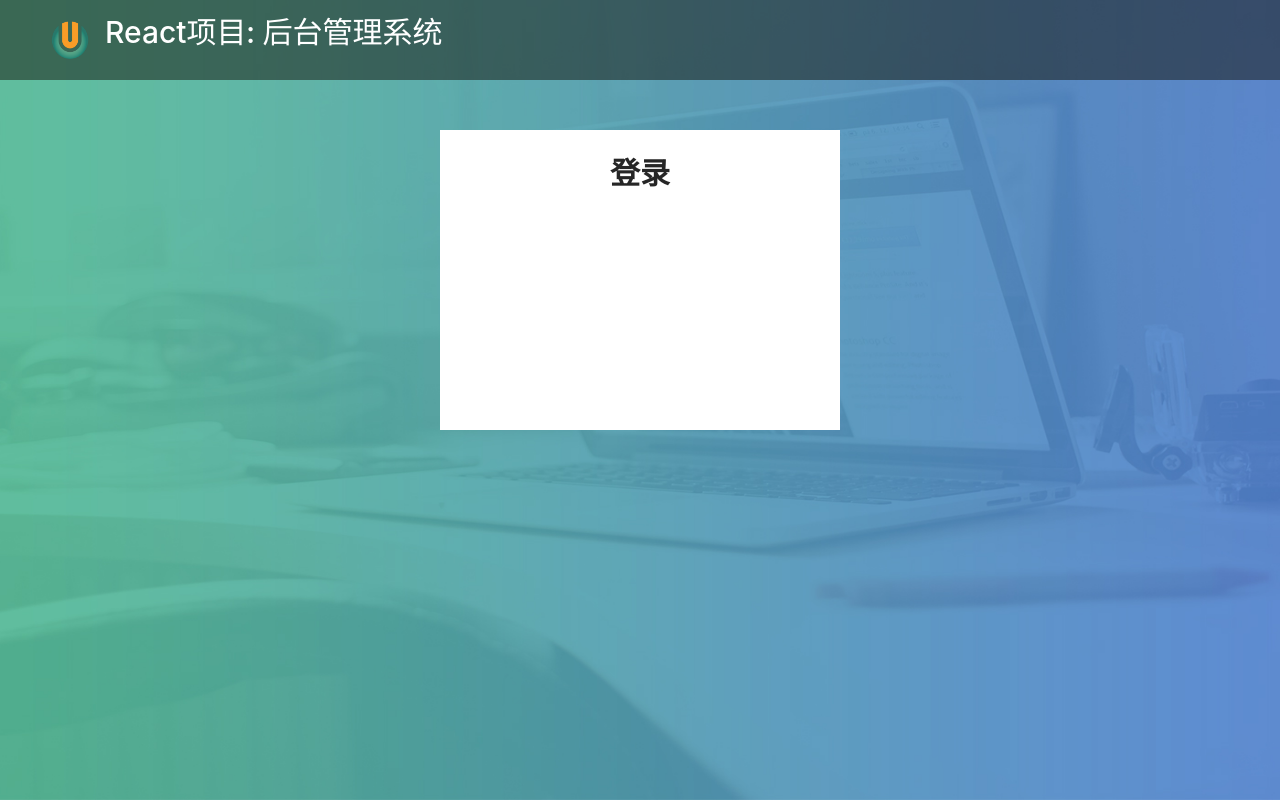
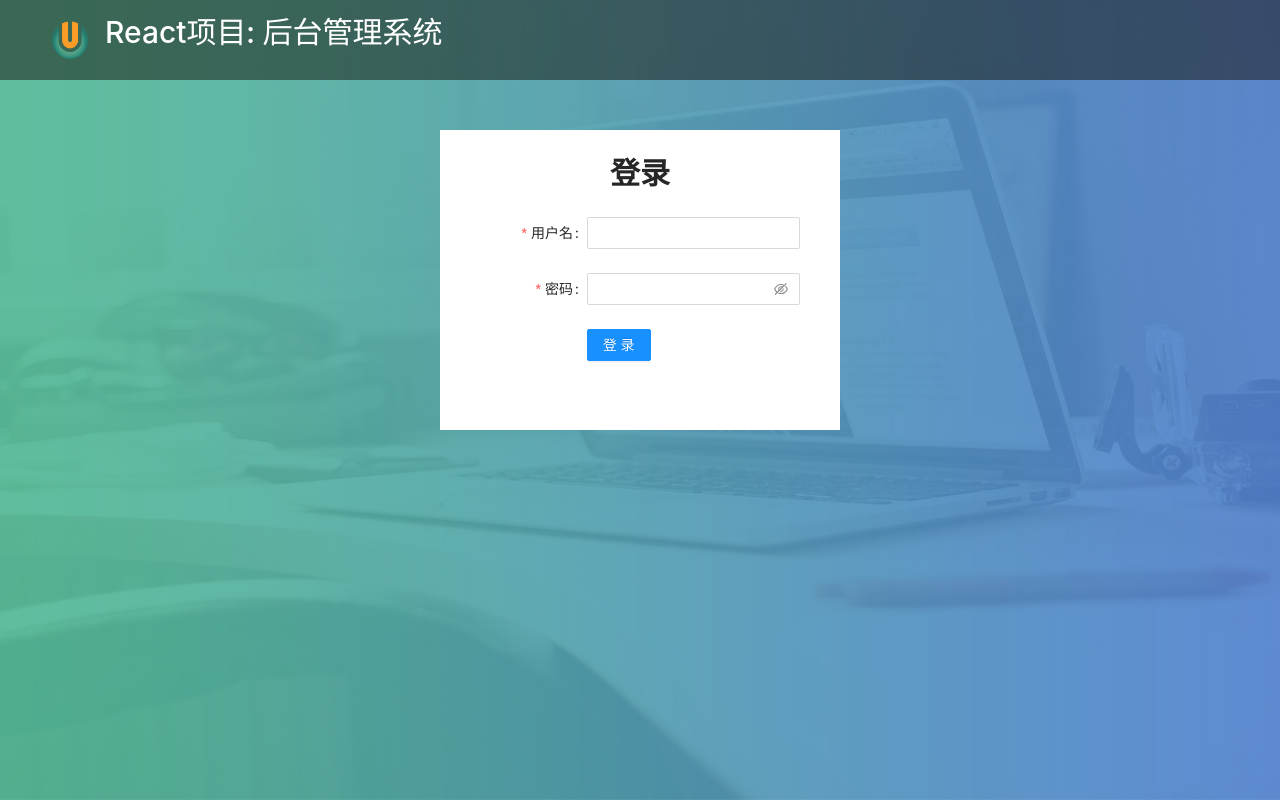
Before and after one commit to robin-code/react-guli-admin, a React (Vite) app: page /login in a window 1280 px wide. Built offline with nearby package versions, Linux system fonts and the light colour scheme.

Commit message:
feat:  获取登录表单数据

```diff
--- a/package.json
+++ b/package.json
@@ -10,6 +10,7 @@
     "preview": "vite preview"
   },
   "dependencies": {
+    "@ant-design/icons": "^5.4.0",
     "antd": "^4.24.15",
     "axios": "^1.7.5",
     "draft-js": "^0.11.7",
--- a/src/pages/login/login.jsx
+++ b/src/pages/login/login.jsx
@@ -1,7 +1,17 @@
 import './login.css'
 import logo from '../../assets/logo.png'
+import {Button, Form, Input, message} from 'antd';
+import {UserOutlined} from '@ant-design/icons';
 
 function Login() {
+
+    const onFinish = (values) => {
+        console.log('Success:', values);
+        message.success('登录成功', 2)
+    };
+    const onFinishFailed = (errorInfo) => {
+        console.log('Failed:', errorInfo);
+    };
     return <div className="login">
         <header className="login-header">
             <img src={logo} alt="logo"/>
@@ -10,6 +20,49 @@ function Login() {
 
         <section className="login-content">
             <h2>登录</h2>
+
+            <Form
+                name="basic"
+                labelCol={{span: 8}}
+                wrapperCol={{span: 16}}
+                initialValues={{remember: true}}
+                onFinish={onFinish}
+                onFinishFailed={onFinishFailed}
+                autoComplete="off"
+            >
+                <Form.Item
+                    prefix={<UserOutlined/>}
+                    label="用户名"
+                    name="username"
+                    rules={
+                    [
+                        {required: true, whitespace:true , message: 'Please input your username!'},
+                        {min: 4, message: '最少4位!'},
+                        {pattern: /^[a-zA-Z0-9_]+$/, message: '用户名必须是字母数字下划线!'},
+                        {max: 16, message: '最多16位!'},
+                    ]
+                }
+                >
+                    <Input/>
+                </Form.Item>
+                <Form.Item
+                    label="密码"
+                    name="password"
+                    rules={[
+                        {required: true, message: 'Please input your password!'},
+                        {min: 4, message: '密码最少4位'},
+                        {max: 6, message: '密码最多6位'},
+                    ]}
+                >
+                    <Input.Password/>
+                </Form.Item>
+
+                <Form.Item wrapperCol={{offset: 8, span: 16}}>
+                    <Button type="primary" htmlType="submit">
+                        登录
+                    </Button>
+                </Form.Item>
+            </Form>
         </section>
     </div>
         ;
```
Also changed, not shown: 1 other file (tests, documents, lock files or other folders).
